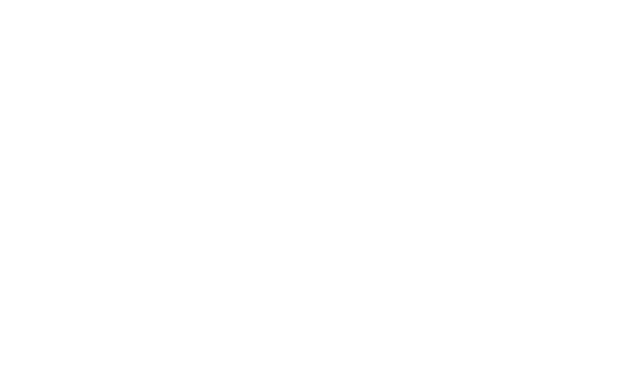
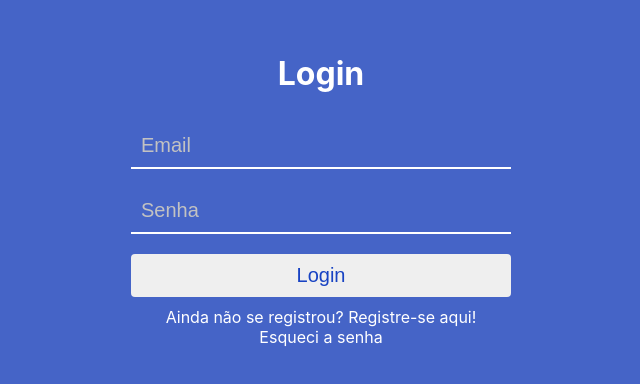
Before and after one commit to Jonatanlima852/appDeIngles, a React (Create React App) app in the folder frontend/: page /login in a window 1280 px wide. Before the commit this address had no page. Shown: the part 210-594 px from the top of the page, without its empty margins (319-959 px from the left). Built offline with nearby package versions, Linux system fonts and the light colour scheme.

Commit message:
update: Login

```diff
--- a/frontend/package.json
+++ b/frontend/package.json
@@ -6,6 +6,7 @@
     "@testing-library/jest-dom": "^5.16.5",
     "@testing-library/react": "^13.4.0",
     "@testing-library/user-event": "^13.5.0",
+    "axios": "^1.4.0",
     "react": "^18.2.0",
     "react-dom": "^18.2.0",
     "react-router-dom": "^6.11.2",
--- a/frontend/src/pages/login/login.jsx
+++ b/frontend/src/pages/login/login.jsx
@@ -0,0 +1,69 @@
+import React, {useState} from "react"
+import styles from './login.module.css'
+
+// const url = 'http://localhost:4000'
+
+
+
+
+
+export default function Login(){
+    // const router = useRouter()
+
+    // const id = 3
+
+    const [formData, setFormData] = useState({
+        email: '',
+        senha: '',
+    })
+
+
+
+    const handleSubmit = (e) => {
+        e.preventDefault()
+
+        // axios.post(`${url}/registrar`, formData)
+        //     .then(response => {
+        //         console.log('Enviado pae!')
+        //     })
+        //     .catch(err => {
+        //         console.log(err)
+        //     })
+
+        // router.push(`/user/${id}/inicio`)
+
+    }
+
+    const handleChange = (e) => {
+        setFormData({...formData, [e.target.name]: e.target.value})
+    }
+
+
+
+    return (
+        <div className={styles.telaForms}>
+            <form
+                onSubmit = {handleSubmit}
+                className={styles.forms}>
+                <h1 className={styles.titulo}>Login</h1>
+                <input type="text" name="email" placeholder="Email"
+                    className={styles.input}
+                    value={formData.email}
+                    onChange={handleChange}/>
+                <input type="password" name="senha" placeholder="Senha"
+                    className={styles.input}
+                    value={formData.senha}
+                    onChange={handleChange}/>
+                <button
+                    className={styles.submeter}
+                    type="submit">
+                    Login
+                </button>
+                <div className={styles.texto}>
+                    <div>Ainda não se registrou? Registre-se aqui!</div>
+                    <div>Esqueci a senha</div>
+                </div>
+            </form>
+        </div>
+    )
+}
--- /dev/null
+++ b/frontend/src/pages/login/login.module.css
@@ -0,0 +1,70 @@
+.telaForms{
+    display: flex;
+    flex-direction: column;
+    justify-content: center;
+    align-items: center;
+    height: 100vh;
+    background-color: rgb(69, 100, 199);
+}
+
+.forms {
+    display: flex;
+    flex-direction: column;
+    width: 400px;
+}
+
+.titulo{
+    display: flex;
+    justify-content: center;
+    color: white;
+}
+
+.input{
+    padding: 10px;
+    border: 0px ;
+    margin: 10px;
+    text-decoration: none;
+    background-color: rgb(69, 100, 199);
+    color: rgb(255, 255, 255);
+    font-size: 20px;
+    border-bottom: solid 2px white;
+
+}
+
+.input:focus{
+    outline: none;
+}
+
+.submeter{
+    padding: 10px;
+    border: 0px ;
+    border-radius: 4px;
+    margin: 10px;
+    text-decoration: none;
+    color: rgb(24, 67, 195);
+    font-size: 20px;
+}
+
+.texto{
+    color: white;
+    display: flex;
+    flex-direction: column;
+    justify-content: center;
+    align-items: center;
+
+}
+
+
+
+::placeholder { /* Chrome, Firefox, Opera, Safari 10.1+ */
+    color: rgb(194, 194, 194);
+    opacity: 1; /* Firefox */
+  }
+
+  :-ms-input-placeholder { /* Internet Explorer 10-11 */
+    color: rgb(194, 194, 194);
+  }
+
+  ::-ms-input-placeholder { /* Microsoft Edge */
+    color: rgb(194, 194, 194);
+  }
--- a/frontend/src/routes.js
+++ b/frontend/src/routes.js
@@ -1,11 +1,13 @@
 import { Routes } from "react-router-dom"
 import PagInicial from "./pages/pagInicial/pagInicial"
+import Login from "./pages/login/login";
 import { Route } from 'react-router-dom';
 
 export default function RoutesComponent(){
     return (
         <Routes>
             <Route exact path="/inicio" element={<PagInicial />} />
+            <Route exact path="/login" element={<Login />} />
         </Routes>
     )
 }
```
Also changed, not shown: 1 other file (tests, documents, lock files or other folders).
